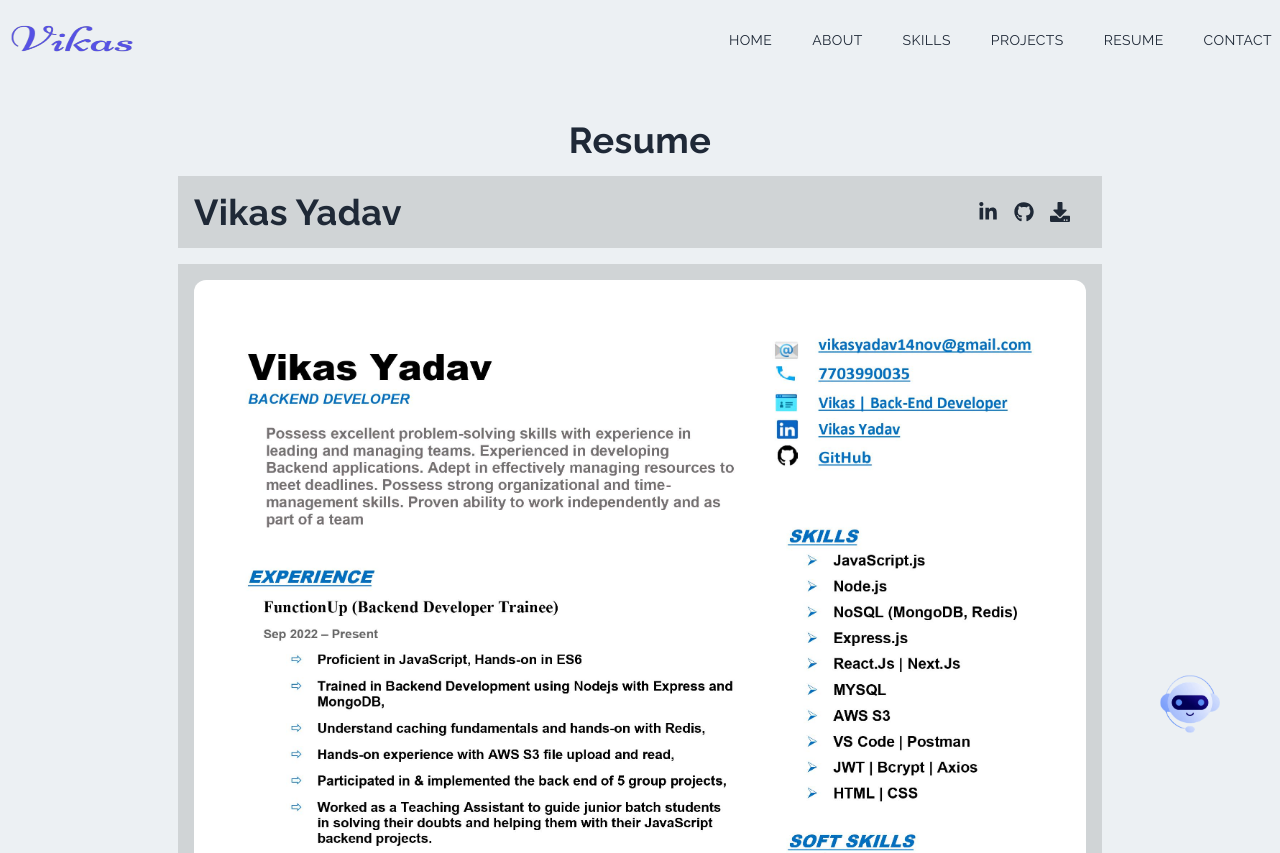
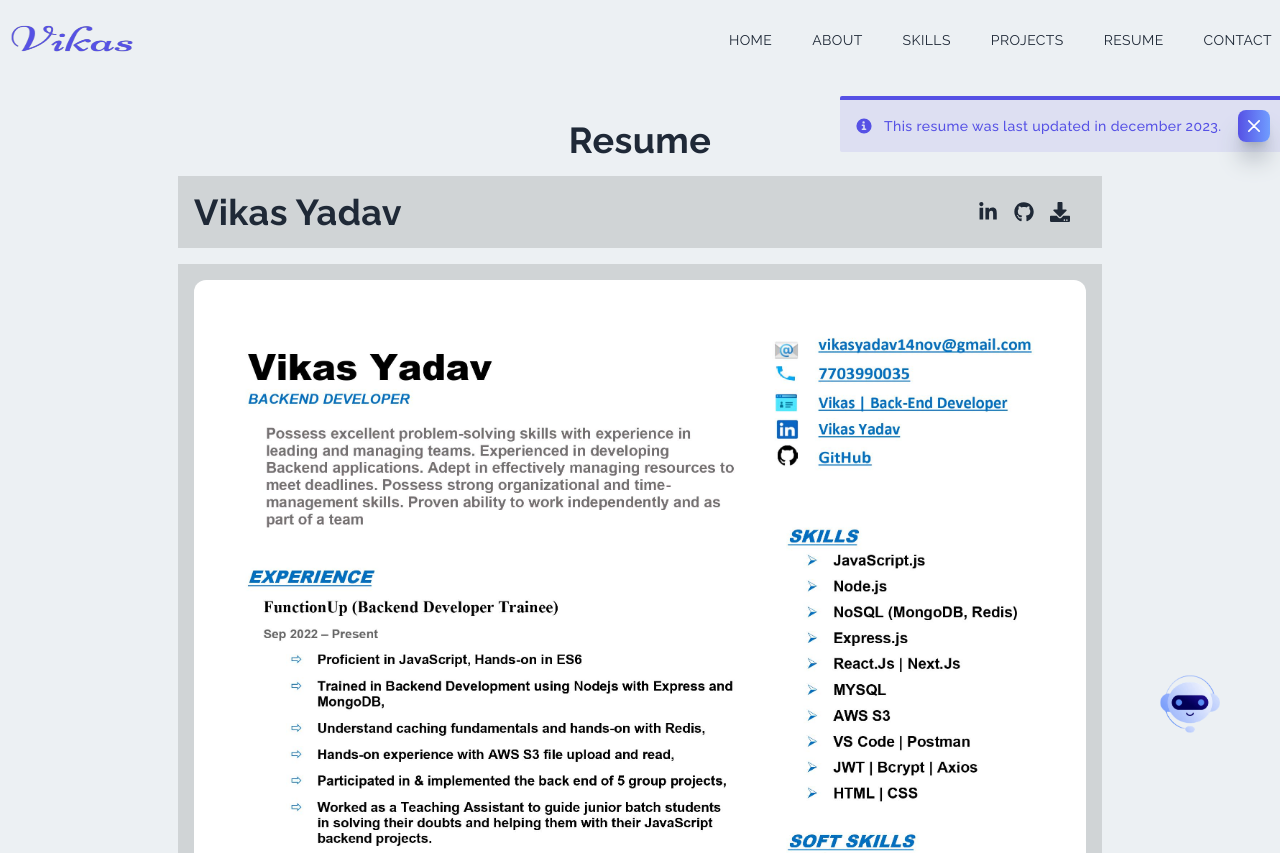
Before and after one commit to VikasYadav14/portfolio, a Next.js app: page /resume in a window 1280 px wide. Shown: the top 853 px of the page. Built offline with nearby package versions, Linux system fonts and the light colour scheme.

Commit message:
update alert

```diff
--- /dev/null
+++ b/components/Alert.jsx
@@ -0,0 +1,26 @@
+
+const Alert = ({ onClose }) => {
+    return (
+        <div className="fixed w-full z-50">
+            <div className="flex justify-end pt-24">
+                <div className="w-[440px] flex items-center p-4 mb-4 text-[#5651e5] border-t-4 border-[#5651e5] bg-[#5651e5]/10 rounded-l-sm" role="alert">
+                    <svg className="flex-shrink-0 w-4 h-4" aria-hidden="true" xmlns="http://www.w3.org/2000/svg" fill="currentColor" viewBox="0 0 20 20">
+                        <path d="M10 .5a9.5 9.5 0 1 0 9.5 9.5A9.51 9.51 0 0 0 10 .5ZM9.5 4a1.5 1.5 0 1 1 0 3 1.5 1.5 0 0 1 0-3ZM12 15H8a1 1 0 0 1 0-2h1v-3H8a1 1 0 0 1 0-2h2a1 1 0 0 1 1 1v4h1a1 1 0 0 1 0 2Z" />
+                    </svg>
+                    <div className="ml-2 ms-3 text-sm font-medium">
+                        This resume was last updated in december 2023.
+                    </div>
+                    <button type="button" onClick={onClose} className="ml-4 ms-auto -mx-1.5 -my-1.5 bg-[#5651e5]/80 text-white rounded-lg focus:ring-2 focus:ring-violet-400 p-1.5 hover:bg-[#5651e5] inline-flex items-center justify-center h-8 w-8" data-dismiss-target="#alert-border-1" aria-label="Close">
+                        <span className="sr-only">Dismiss</span>
+                        <svg className="w-3 h-3" aria-hidden="true" xmlns="http://www.w3.org/2000/svg" fill="none" viewBox="0 0 14 14">
+                            <path stroke="currentColor" strokeLinecap="round" strokeLinejoin="round" strokeWidth="2" d="m1 1 6 6m0 0 6 6M7 7l6-6M7 7l-6 6" />
+                        </svg>
+                    </button>
+                </div>
+            </div>
+        </div>
+    );
+};
+
+
+export default Alert;
--- a/pages/_app.js
+++ b/pages/_app.js
@@ -1,8 +1,11 @@
+import { useEffect, useState } from 'react';
+import Alert from '../components/Alert';
 import Navbar from '../components/Navbar';
 import ChatBot from '../components/chatBot'
 import '../styles/globals.css';
 
 function MyApp({ Component, pageProps }) {
+
   return (
     <>
       <Navbar />
--- a/pages/blogging.jsx
+++ b/pages/blogging.jsx
@@ -4,7 +4,7 @@ import BlogImg from '../public/assets/projects/Blog-Management.jpeg';
 import { RiRadioButtonFill } from 'react-icons/ri';
 import Link from 'next/link';
 
-const blogging = () => {
+const Blogging = () => {
   return (
     <div className='w-full'>
       <div className='w-screen h-[50vh] relative'>
@@ -82,4 +82,4 @@ const blogging = () => {
   );
 };
 
-export default blogging;
+export default Blogging;
--- a/pages/book-management.jsx
+++ b/pages/book-management.jsx
@@ -4,7 +4,7 @@ import bookImg from '../public/assets/projects/Book-Management.jpeg';
 import { RiRadioButtonFill } from 'react-icons/ri';
 import Link from 'next/link';
 
-const bookManagement = () => {
+const BookManagement = () => {
   return (
     <div className='w-full'>
       <div className='w-screen h-[50vh] relative'>
@@ -82,4 +82,4 @@ const bookManagement = () => {
   );
 };
 
-export default bookManagement;
+export default BookManagement;
--- a/pages/resume.jsx
+++ b/pages/resume.jsx
@@ -1,10 +1,21 @@
-import React from 'react';
+import React, { useEffect, useState } from 'react';
 import Head from 'next/head';
 import { FaGithub, FaLinkedinIn, FaDownload } from 'react-icons/fa';
 import Image from 'next/image';
 import ResumeImg from '../public/Vikas_Resume.jpg';
+import Alert from '../components/Alert';
 
-const resume = () => {
+const Resume = () => {
+  const [showAlert, setShowAlert] = useState(false);
+
+  useEffect(() => {
+    setShowAlert(true);
+  }, []);
+
+  const closeAlert = () => {
+    setShowAlert(false);
+  };
+
   return (
     <>
       <Head>
@@ -15,7 +26,8 @@ const resume = () => {
         />
         <link rel="icon" href="/fav.png" />
       </Head>
-
+      {showAlert && <Alert onClose={closeAlert} />}
+      <div>
       <div className="max-w-[940px] mx-auto p-2 pt-[120px]">
         <h2 className="text-center">Resume</h2>
         <div className="bg-[#d0d4d6] my-4 p-4 w-full flex justify-between items-center">
@@ -43,11 +55,12 @@ const resume = () => {
           </div>
         </div>
         <div className="bg-[#d0d4d6] my-4 p-4 w-full flex justify-between items-center">
-          <Image src={ResumeImg} className="rounded-xl" alt="Vikas_Resume" title='Vikas_Resume'/>
+          <Image src={ResumeImg} className="rounded-xl" alt="Vikas_Resume" title='Vikas_Resume' />
         </div>
+      </div>
       </div>
     </>
   );
 };
 
-export default resume;
+export default Resume;
--- a/pages/shopping.jsx
+++ b/pages/shopping.jsx
@@ -4,7 +4,7 @@ import shoppingImg from '../public/assets/projects/shopping-cart.jpg';
 import { RiRadioButtonFill } from 'react-icons/ri';
 import Link from 'next/link';
 
-const shoppingCart = () => {
+const ShoppingCart = () => {
   return (
     <div className='w-full'>
       <div className='w-screen h-[50vh] relative'>
@@ -79,4 +79,4 @@ const shoppingCart = () => {
   );
 };
 
-export default shoppingCart;
+export default ShoppingCart;
--- a/pages/url-shortener.jsx
+++ b/pages/url-shortener.jsx
@@ -4,7 +4,7 @@ import urlImg from '../public/assets/projects/Url-shortener.jpeg';
 import { RiRadioButtonFill } from 'react-icons/ri';
 import Link from 'next/link';
 
-const urlShortener = () => {
+const UrlShortener = () => {
   return (
     <div className='w-full'>
       <div className='w-screen h-[50vh] relative'>
@@ -73,4 +73,4 @@ const urlShortener = () => {
   );
 };
 
-export default urlShortener;
+export default UrlShortener;
```
